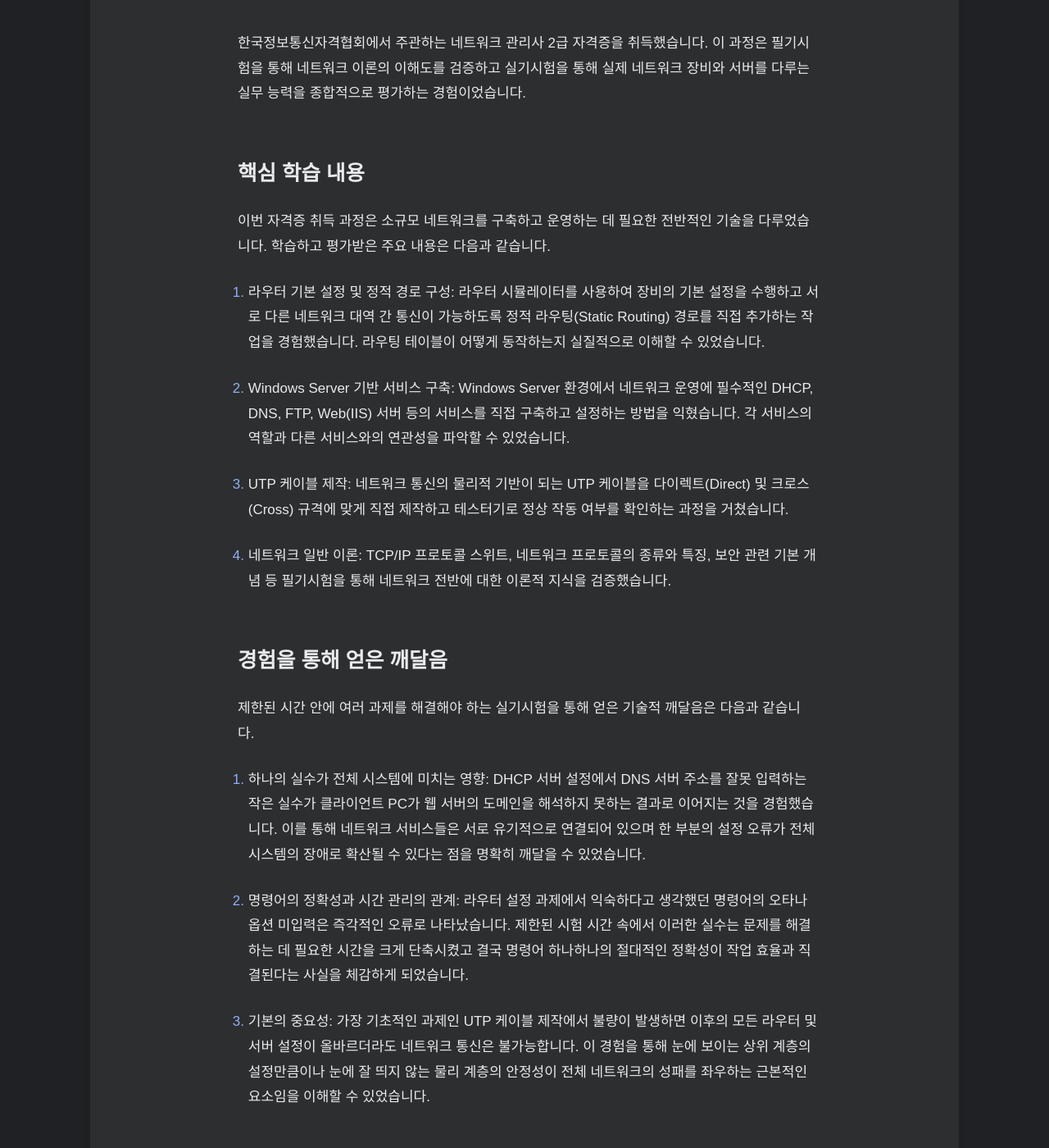
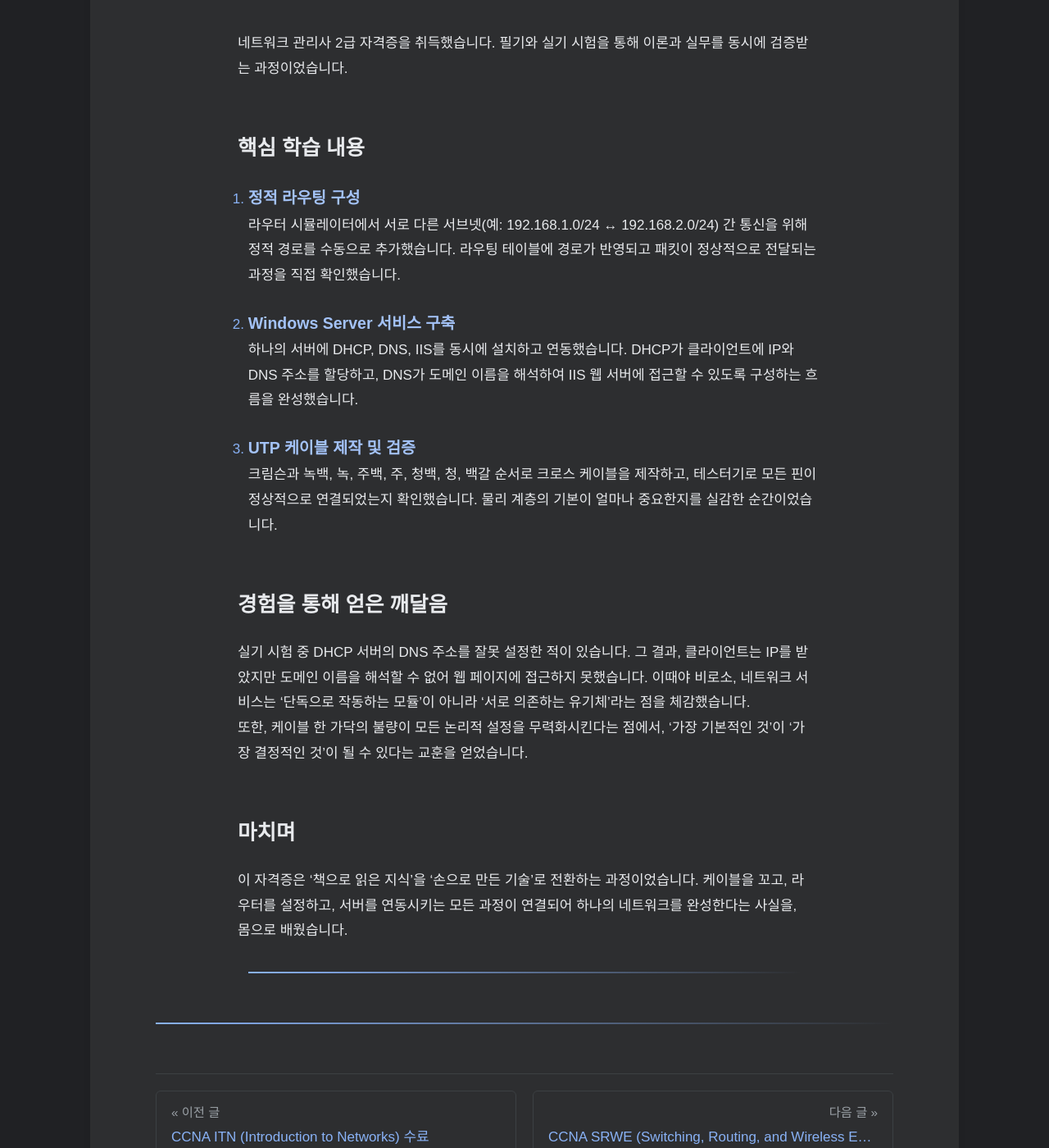
Before and after one commit to HamaP0/HamaP0.github.io, a Jekyll site: the page built from _posts/자격증/2025-07-12-Network_management2.md, in a window 1280 px wide and 1400 px high, scrolled down 261 px. Shown: the whole window at 82% size. Built offline with Jekyll 4.4.1, drawn with Linux system fonts in a browser that asks for light colours; some web fonts are replaced; some of the changed text lies outside the part shown.

Commit message:
Update 2025-07-12-Network_management2.md

```diff
--- a/_posts/자격증/2025-07-12-Network_management2.md
+++ b/_posts/자격증/2025-07-12-Network_management2.md
@@ -5,32 +5,27 @@ date: 2025-07-12 15:00:00 +0900
 categories: [자격증]
 tags: [네트워크 관리사, ICQA, network]
 ---
-한국정보통신자격협회에서 주관하는 네트워크 관리사 2급 자격증을 취득했습니다. 이 과정은 필기시험을 통해 네트워크 이론의 이해도를 검증하고 실기시험을 통해 실제 네트워크 장비와 서버를 다루는 실무 능력을 종합적으로 평가하는 경험이었습니다.
+네트워크 관리사 2급 자격증을 취득했습니다. 필기와 실기 시험을 통해 이론과 실무를 동시에 검증받는 과정이었습니다.
 
 ## 핵심 학습 내용
 
-이번 자격증 취득 과정은 소규모 네트워크를 구축하고 운영하는 데 필요한 전반적인 기술을 다루었습니다. 학습하고 평가받은 주요 내용은 다음과 같습니다.
+1.  **정적 라우팅 구성**
+    라우터 시뮬레이터에서 서로 다른 서브넷(예: 192.168.1.0/24 ↔ 192.168.2.0/24) 간 통신을 위해 정적 경로를 수동으로 추가했습니다. 라우팅 테이블에 경로가 반영되고 패킷이 정상적으로 전달되는 과정을 직접 확인했습니다.
 
-1.  라우터 기본 설정 및 정적 경로 구성: 라우터 시뮬레이터를 사용하여 장비의 기본 설정을 수행하고 서로 다른 네트워크 대역 간 통신이 가능하도록 정적 라우팅(Static Routing) 경로를 직접 추가하는 작업을 경험했습니다. 라우팅 테이블이 어떻게 동작하는지 실질적으로 이해할 수 있었습니다.
+2.  **Windows Server 서비스 구축**
+    하나의 서버에 DHCP, DNS, IIS를 동시에 설치하고 연동했습니다. DHCP가 클라이언트에 IP와 DNS 주소를 할당하고, DNS가 도메인 이름을 해석하여 IIS 웹 서버에 접근할 수 있도록 구성하는 흐름을 완성했습니다.
 
-2.  Windows Server 기반 서비스 구축: Windows Server 환경에서 네트워크 운영에 필수적인 DHCP, DNS, FTP, Web(IIS) 서버 등의 서비스를 직접 구축하고 설정하는 방법을 익혔습니다. 각 서비스의 역할과 다른 서비스와의 연관성을 파악할 수 있었습니다.
-
-3.  UTP 케이블 제작: 네트워크 통신의 물리적 기반이 되는 UTP 케이블을 다이렉트(Direct) 및 크로스(Cross) 규격에 맞게 직접 제작하고 테스터기로 정상 작동 여부를 확인하는 과정을 거쳤습니다.
-
-4.  네트워크 일반 이론: TCP/IP 프로토콜 스위트, 네트워크 프로토콜의 종류와 특징, 보안 관련 기본 개념 등 필기시험을 통해 네트워크 전반에 대한 이론적 지식을 검증했습니다.
+3.  **UTP 케이블 제작 및 검증**
+    크림슨과 녹백, 녹, 주백, 주, 청백, 청, 백갈 순서로 크로스 케이블을 제작하고, 테스터기로 모든 핀이 정상적으로 연결되었는지 확인했습니다. 물리 계층의 기본이 얼마나 중요한지를 실감한 순간이었습니다.
 
 ## 경험을 통해 얻은 깨달음
 
-제한된 시간 안에 여러 과제를 해결해야 하는 실기시험을 통해 얻은 기술적 깨달음은 다음과 같습니다.
-
-1.  하나의 실수가 전체 시스템에 미치는 영향: DHCP 서버 설정에서 DNS 서버 주소를 잘못 입력하는 작은 실수가 클라이언트 PC가 웹 서버의 도메인을 해석하지 못하는 결과로 이어지는 것을 경험했습니다. 이를 통해 네트워크 서비스들은 서로 유기적으로 연결되어 있으며 한 부분의 설정 오류가 전체 시스템의 장애로 확산될 수 있다는 점을 명확히 깨달을 수 있었습니다.
-
-2.  명령어의 정확성과 시간 관리의 관계: 라우터 설정 과제에서 익숙하다고 생각했던 명령어의 오타나 옵션 미입력은 즉각적인 오류로 나타났습니다. 제한된 시험 시간 속에서 이러한 실수는 문제를 해결하는 데 필요한 시간을 크게 단축시켰고 결국 명령어 하나하나의 절대적인 정확성이 작업 효율과 직결된다는 사실을 체감하게 되었습니다.
-
-3.  기본의 중요성: 가장 기초적인 과제인 UTP 케이블 제작에서 불량이 발생하면 이후의 모든 라우터 및 서버 설정이 올바르더라도 네트워크 통신은 불가능합니다. 이 경험을 통해 눈에 보이는 상위 계층의 설정만큼이나 눈에 잘 띄지 않는 물리 계층의 안정성이 전체 네트워크의 성패를 좌우하는 근본적인 요소임을 이해할 수 있었습니다.
+실기 시험 중 DHCP 서버의 DNS 주소를 잘못 설정한 적이 있습니다. 그 결과, 클라이언트는 IP를 받았지만 도메인 이름을 해석할 수 없어 웹 페이지에 접근하지 못했습니다. 이때야 비로소, 네트워크 서비스는 ‘단독으로 작동하는 모듈’이 아니라 ‘서로 의존하는 유기체’라는 점을 체감했습니다.
+또한, 케이블 한 가닥의 불량이 모든 논리적 설정을 무력화시킨다는 점에서, ‘가장 기본적인 것’이 ‘가장 결정적인 것’이 될 수 있다는 교훈을 얻었습니다.
 
 ## 마치며
 
-네트워크 관리사 2급 자격증 취득 과정은 네트워크 이론과 실무 기술 사이의 간극을 메우는 경험이었습니다. 케이블 제작부터 라우터 및 서버 설정에 이르는 종합적인 실습을 통해 하나의 소규모 네트워크가 어떻게 구성되고 동작하는지에 대한 실질적인 이해를 구축할 수 있었습니다.
+이 자격증은 ‘책으로 읽은 지식’을 ‘손으로 만든 기술’로 전환하는 과정이었습니다. 케이블을 꼬고, 라우터를 설정하고, 서버를 연동시키는 모든 과정이 연결되어 하나의 네트워크를 완성한다는 사실을, 몸으로 배웠습니다.
+
 
 <hr class="short-rule">
```
